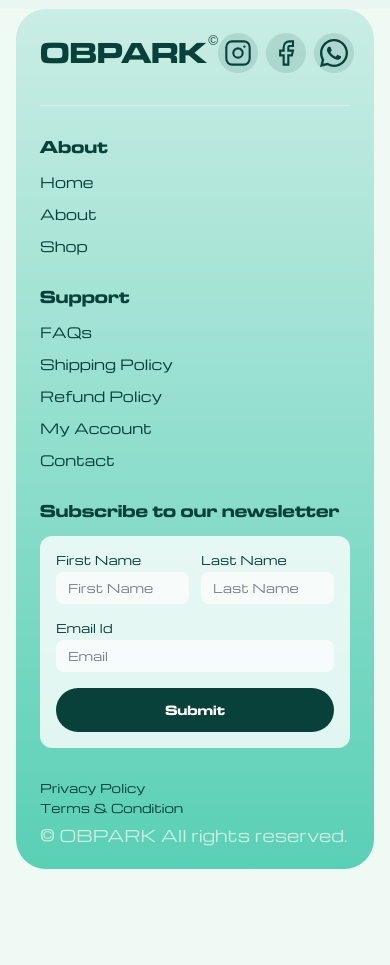
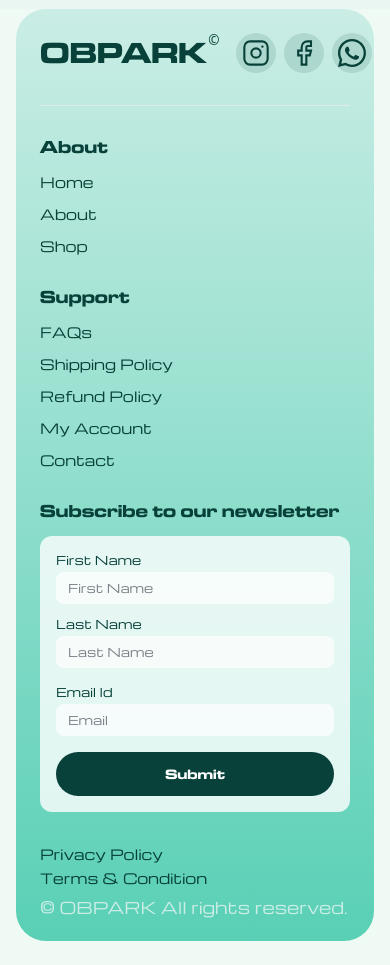
Before and after one commit to yatin-sharma07/OBPARK, a Next.js app in the folder apps/web/: page / in a window 390 px wide. Shown: the part 9300-10265 px from the top of the page. Before the commit the page ends 10193 px from the top, so only its background shows below. Built offline with nearby package versions, Linux system fonts and the light colour scheme; no server answers.

Commit message:
footer done

```diff
--- a/apps/web/app/globals.css
+++ b/apps/web/app/globals.css
@@ -1,5 +1,5 @@
+@import url('https://fonts.googleapis.com/css2?family=Michroma&display=swap');
 @import "tailwindcss";
-@import url('https://fonts.googleapis.com/css2?family=Michroma&display=swap');
 
 :root {
   --background: 0 0% 100%;
--- a/apps/web/components/layout/Footer.tsx
+++ b/apps/web/components/layout/Footer.tsx
@@ -1,89 +1,259 @@
 'use client'
-import { microgrammaBold } from '@/lib/fonts'
+
 import { useState } from 'react'
 import Link from 'next/link'
+import { motion } from 'framer-motion'
+import { microgrammaBold } from '@/lib/fonts'
+
+const aboutLinks = ['Home', 'About', 'Shop']
+
+const supportLinks = [
+  'FAQs',
+  'Shipping Policy',
+  'Refund Policy',
+  'My Account',
+  'Contact',
+]
+
+const socials = [
+  {
+    label: 'Instagram',
+    icon: (
+      <svg width="28" height="28" viewBox="0 0 24 24" fill="none" stroke="currentColor" strokeWidth="1.8">
+        <rect x="2" y="2" width="20" height="20" rx="5" />
+        <circle cx="12" cy="12" r="4" />
+        <circle cx="17.5" cy="6.5" r="1" fill="currentColor" stroke="none" />
+      </svg>
+    ),
+  },
+  {
+    label: 'Facebook',
+    icon: (
+      <svg width="28" height="28" viewBox="0 0 24 24" fill="none" stroke="currentColor" strokeWidth="1.8">
+        <path d="M18 2h-3a5 5 0 0 0-5 5v3H7v4h3v8h4v-8h3l1-4h-4V7a1 1 0 0 1 1-1h3z" />
+      </svg>
+    ),
+  },
+  {
+    label: 'WhatsApp',
+    icon: (
+      <svg width="28" height="28" viewBox="0 0 32 32" fill="currentColor">
+        <path d="M16 0C7.163 0 0 7.163 0 16c0 2.833.737 5.49 2.027 7.8L0 32l8.43-2.01A15.93 15.93 0 0 0 16 32c8.837 0 16-7.163 16-16S24.837 0 16 0zm0 29.333a13.27 13.27 0 0 1-6.771-1.854l-.486-.29-5.007 1.194 1.151-4.872-.317-.5A13.226 13.226 0 0 1 2.667 16C2.667 8.636 8.636 2.667 16 2.667S29.333 8.636 29.333 16 23.364 29.333 16 29.333zm7.27-9.878c-.398-.199-2.35-1.159-2.714-1.292-.363-.132-.627-.198-.891.199-.264.397-1.023 1.292-1.254 1.556-.23.265-.462.298-.86.1-.397-.2-1.677-.618-3.193-1.97-1.18-1.053-1.977-2.352-2.208-2.75-.23-.397-.024-.612.173-.81.178-.177.397-.464.596-.695.198-.232.264-.398.397-.663.132-.265.066-.497-.033-.696-.1-.199-.892-2.149-1.222-2.944-.322-.773-.648-.668-.891-.68-.23-.012-.497-.015-.762-.015-.265 0-.695.1-1.059.497-.364.397-1.39 1.358-1.39 3.313 0 1.955 1.423 3.843 1.621 4.108.199.265 2.8 4.274 6.785 5.995.948.409 1.688.653 2.264.835.951.302 1.816.26 2.5.158.762-.114 2.35-.96 2.682-1.888.33-.928.33-1.723.23-1.888-.099-.165-.363-.265-.761-.464z" />
+      </svg>
+    ),
+  },
+]
 
 export function Footer() {
-  const [form, setForm] = useState({ firstName: '', lastName: '', email: '' })
+  const [form, setForm] = useState({
+    firstName: '',
+    lastName: '',
+    email: '',
+  })
+
+  const updateForm = (field: keyof typeof form, value: string) => {
+    setForm((prev) => ({ ...prev, [field]: value }))
+  }
 
   return (
-    <footer className="px-4 sm:px-8 md:px-[50px] pb-6">
-      <div className="rounded-[30px] p-6 sm:p-8 md:p-10" style={{ background: 'linear-gradient(180deg, #CAEDE5 0%, #59D0B5 100%)' }}>
-
-        <div className="flex items-center justify-between pb-8 mb-8 border-b border-[#074139]/30">
+    <motion.footer
+      initial={{ opacity: 0, y: 40 }}
+      whileInView={{ opacity: 1, y: 0 }}
+      transition={{ duration: 0.7, ease: 'easeOut' }}
+      viewport={{ once: true, amount: 0.2 }}
+      className="px-4 sm:px-8 md:px-[50px] pb-6"
+    >
+      <div
+        className="rounded-[30px] p-6 sm:p-8 md:p-10 overflow-hidden"
+        style={{
+          background: 'linear-gradient(180deg, #CAEDE5 0%, #59D0B5 100%)',
+        }}
+      >
+        <div className="flex items-center justify-between gap-4 pb-8 mb-8 border-b border-black">
           <span
             className={`${microgrammaBold.className} text-3xl sm:text-4xl md:text-[56px] leading-none`}
             style={{ color: '#074139' }}
           >
-            OBPARK<sup style={{ fontFamily: 'Arial, sans-serif', fontSize: '0.45em', verticalAlign: 'super', marginLeft: '2px' }}>©</sup>
+            OBPARK
+            <sup className="ml-[2px] align-super font-sans text-[0.45em]">
+              ©
+            </sup>
           </span>
 
-          <div className="flex items-center gap-2 sm:gap-3">
-            {[
-              { label: 'Instagram', icon: <svg width="28" height="28" viewBox="0 0 24 24" fill="none" stroke="currentColor" strokeWidth="1.8"><rect x="2" y="2" width="20" height="20" rx="5" /><circle cx="12" cy="12" r="4" /><circle cx="17.5" cy="6.5" r="1" fill="currentColor" stroke="none" /></svg> },
-              { label: 'Facebook', icon: <svg width="28" height="28" viewBox="0 0 24 24" fill="none" stroke="currentColor" strokeWidth="1.8"><path d="M18 2h-3a5 5 0 0 0-5 5v3H7v4h3v8h4v-8h3l1-4h-4V7a1 1 0 0 1 1-1h3z" /></svg> },
-              { label: 'WhatsApp', icon: <svg width="28" height="28" viewBox="0 0 32 32" fill="currentColor"><path d="M16 0C7.163 0 0 7.163 0 16c0 2.833.737 5.49 2.027 7.8L0 32l8.43-2.01A15.93 15.93 0 0 0 16 32c8.837 0 16-7.163 16-16S24.837 0 16 0zm0 29.333a13.27 13.27 0 0 1-6.771-1.854l-.486-.29-5.007 1.194 1.151-4.872-.317-.5A13.226 13.226 0 0 1 2.667 16C2.667 8.636 8.636 2.667 16 2.667S29.333 8.636 29.333 16 23.364 29.333 16 29.333zm7.27-9.878c-.398-.199-2.35-1.159-2.714-1.292-.363-.132-.627-.198-.891.199-.264.397-1.023 1.292-1.254 1.556-.23.265-.462.298-.86.1-.397-.2-1.677-.618-3.193-1.97-1.18-1.053-1.977-2.352-2.208-2.75-.23-.397-.024-.612.173-.81.178-.177.397-.464.596-.695.198-.232.264-.398.397-.663.132-.265.066-.497-.033-.696-.1-.199-.892-2.149-1.222-2.944-.322-.773-.648-.668-.891-.68-.23-.012-.497-.015-.762-.015-.265 0-.695.1-1.059.497-.364.397-1.39 1.358-1.39 3.313 0 1.955 1.423 3.843 1.621 4.108.199.265 2.8 4.274 6.785 5.995.948.409 1.688.653 2.264.835.951.302 1.816.26 2.5.158.762-.114 2.35-.96 2.682-1.888.33-.928.33-1.723.23-1.888-.099-.165-.363-.265-.761-.464z"/></svg> },
-            ].map((s) => (
-              <button key={s.label} className="w-10 h-10 sm:w-12 sm:h-12 rounded-full flex items-center justify-center transition-all hover:scale-110" style={{ backgroundColor: 'rgba(7,65,57,0.12)', color: '#074139' }}>
-                {s.icon}
-              </button>
+          <div className="flex items-center gap-2 sm:gap-3 shrink-0">
+            {socials.map((social) => (
+              <motion.button
+                key={social.label}
+                whileHover={{ scale: 1.1 }}
+                whileTap={{ scale: 0.95 }}
+                aria-label={social.label}
+                className="w-10 h-10 sm:w-12 sm:h-12 rounded-full flex items-center justify-center transition-all"
+                style={{
+                  backgroundColor: 'rgba(7,65,57,0.12)',
+                  color: '#074139',
+                }}
+              >
+                {social.icon}
+              </motion.button>
             ))}
           </div>
         </div>
 
-        <div className="grid grid-cols-1 sm:grid-cols-2 md:grid-cols-[180px_180px_1fr] gap-8 md:gap-6">
-          <div>
-            <p className={`${microgrammaBold.className} mb-4 md:mb-6 text-lg md:text-2xl leading-none`} style={{ color: '#074139' }}>About</p>
-            <div className="space-y-3">
-              {['Home', 'About', 'Shop'].map((item) => (
-                <Link key={item} href="/" className="block hover:opacity-70 transition-opacity text-sm" style={{ color: '#074139', fontFamily: 'var(--font-michroma)' }}>{item}</Link>
-              ))}
-            </div>
-          </div>
+        <div className="grid grid-cols-1 sm:grid-cols-2 lg:grid-cols-[180px_180px_1fr] gap-8 lg:gap-6">
+          <FooterLinks title="About" links={aboutLinks} />
 
-          <div>
-            <p className={`${microgrammaBold.className} mb-4 md:mb-6 text-lg md:text-2xl leading-none`} style={{ color: '#074139' }}>Support</p>
-            <div className="space-y-3">
-              {['FAQs', 'Shipping Policy', 'Refund Policy', 'My Account', 'Contact'].map((item) => (
-                <Link key={item} href="/" className="block hover:opacity-70 transition-opacity text-sm" style={{ color: '#074139', fontFamily: 'var(--font-michroma)' }}>{item}</Link>
-              ))}
-            </div>
-          </div>
+          <FooterLinks title="Support" links={supportLinks} />
 
-          <div className="sm:col-span-2 md:col-span-1 md:justify-self-end">
-            <p className={`${microgrammaBold.className} mb-4 md:mb-6 text-lg md:text-2xl leading-none`} style={{ color: '#074139' }}>Subscribe to our newsletter</p>
-            <div className="w-full md:w-[460px] rounded-xl p-4 sm:p-6 flex flex-col gap-4 sm:gap-6" style={{ backgroundColor: 'rgba(255,255,255,0.8)' }}>
-              <div className="grid grid-cols-2 gap-3">
-                <div>
-                  <label className="block text-xs mb-1" style={{ color: '#074139', fontFamily: 'var(--font-michroma)' }}>First Name</label>
-                  <input placeholder="First Name" value={form.firstName} onChange={(e) => setForm({ ...form, firstName: e.target.value })} className="w-full px-3 py-2 rounded-lg text-xs   border-0 focus:outline-none focus:ring-1 focus:ring-[#074139]" style={{ backgroundColor: 'rgba(255,255,255,0.7)' }} />
-                </div>
-                <div>
-                  <label className="block text-xs mb-1" style={{ color: '#074139', fontFamily: 'var(--font-michroma)' }}>Last Name</label>
-                  <input placeholder="Last Name" value={form.lastName} onChange={(e) => setForm({ ...form, lastName: e.target.value })} className="w-full px-3 py-2 rounded-lg text-xs border-0 focus:outline-none focus:ring-1 focus:ring-[#074139]" style={{ backgroundColor: 'rgba(255,255,255,0.7)' }} />
-                </div>
+          <div className="sm:col-span-2 lg:col-span-1 lg:justify-self-end">
+            <FooterTitle>Subscribe to our newsletter</FooterTitle>
+
+            <div
+              className="w-full lg:w-[460px] rounded-xl p-4 sm:p-6 flex flex-col gap-4 sm:gap-6"
+              style={{ backgroundColor: 'rgba(255,255,255,0.8)' }}
+            >
+              <div className="grid grid-cols-1 lg:grid-cols-2 gap-3">
+                <InputField
+                  label="First Name"
+                  placeholder="First Name"
+                  value={form.firstName}
+                  onChange={(value) => updateForm('firstName', value)}
+                />
+
+                <InputField
+                  label="Last Name"
+                  placeholder="Last Name"
+                  value={form.lastName}
+                  onChange={(value) => updateForm('lastName', value)}
+                />
               </div>
-              <div>
-                <label className="block text-xs mb-1" style={{ color: '#074139', fontFamily: 'var(--font-michroma)' }}>Email Id</label>
-                <input placeholder="Email" value={form.email} onChange={(e) => setForm({ ...form, email: e.target.value })} className="w-full px-3 py-2 rounded-lg text-xs border-0 focus:outline-none focus:ring-1 focus:ring-[#074139]" style={{ backgroundColor: 'rgba(255,255,255,0.7)' }} />
-              </div>
-              <button
+
+              <InputField
+                label="Email Id"
+                placeholder="Email"
+                value={form.email}
+                onChange={(value) => updateForm('email', value)}
+              />
+
+              <motion.button
+                whileHover={{ scale: 1.02 }}
+                whileTap={{ scale: 0.98 }}
                 className={`${microgrammaBold.className} w-full py-3 rounded-full text-sm transition-opacity hover:opacity-90`}
-                style={{ backgroundColor: '#074139', color: '#FFFFFF', fontSize: '14px' }}
+                style={{
+                  backgroundColor: '#074139',
+                  color: '#FFFFFF',
+                  fontSize: '14px',
+                }}
               >
                 Submit
-              </button>
+              </motion.button>
             </div>
           </div>
         </div>
 
         <div className="mt-8 space-y-1">
-          <Link href="/" className="block text-xs hover:opacity-70" style={{ color: '#074139', fontFamily: 'var(--font-michroma)' }}>Privacy Policy</Link>
-          <Link href="/" className="block text-xs hover:opacity-70" style={{ color: '#074139', fontFamily: 'var(--font-michroma)' }}>Terms & Condition</Link>
-          <p className="text-xs mt-2 text-base" style={{ color: '#CAEDE5', fontFamily: 'var(--font-michroma)', fontSize: '16px' }}>© OBPARK All rights reserved.</p>
+          <FooterLink href="/">Privacy Policy</FooterLink>
+          <FooterLink href="/">Terms & Condition</FooterLink>
+
+          <p
+            className="text-xs mt-2"
+            style={{
+              color: '#CAEDE5',
+              fontFamily: 'var(--font-michroma)',
+              fontSize: '16px',
+            }}
+          >
+            © OBPARK All rights reserved.
+          </p>
         </div>
-
       </div>
-    </footer>
+    </motion.footer>
   )
 }
+
+function FooterLinks({
+  title,
+  links,
+}: {
+  title: string
+  links: string[]
+}) {
+  return (
+    <div>
+      <FooterTitle>{title}</FooterTitle>
+
+      <div className="space-y-3">
+        {links.map((link) => (
+          <FooterLink key={link} href="/">
+            {link}
+          </FooterLink>
+        ))}
+      </div>
+    </div>
+  )
+}
+
+function FooterTitle({ children }: { children: React.ReactNode }) {
+  return (
+    <p
+      className={`${microgrammaBold.className} mb-4 md:mb-6 text-lg md:text-2xl leading-none`}
+      style={{ color: '#074139' }}
+    >
+      {children}
+    </p>
+  )
+}
+
+function FooterLink({
+  href,
+  children,
+}: {
+  href: string
+  children: React.ReactNode
+}) {
+  return (
+    <Link
+      href={href}
+      className="block hover:opacity-70 transition-opacity text-sm"
+      style={{
+        color: '#074139',
+        fontFamily: 'var(--font-michroma)',
+      }}
+    >
+      {children}
+    </Link>
+  )
+}
+
+function InputField({
+  label,
+  placeholder,
+  value,
+  onChange,
+}: {
+  label: string
+  placeholder: string
+  value: string
+  onChange: (value: string) => void
+}) {
+  return (
+    <div className="min-w-0">
+      <label
+        className="block text-xs mb-1"
+        style={{
+          color: '#074139',
+          fontFamily: 'var(--font-michroma)',
+        }}
+      >
+        {label}
+      </label>
+
+      <input
+        placeholder={placeholder}
+        value={value}
+        onChange={(e) => onChange(e.target.value)}
+        className="w-full min-w-0 px-3 py-2 rounded-lg text-xs border-0 focus:outline-none focus:ring-1 focus:ring-[#074139]"
+        style={{ backgroundColor: 'rgba(255,255,255,0.7)' }}
+      />
+    </div>
+  )
+}
```
